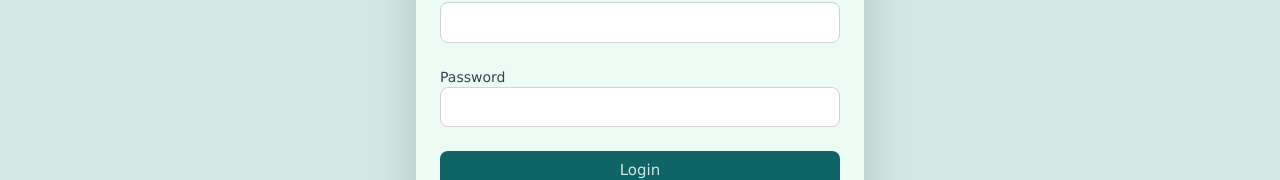
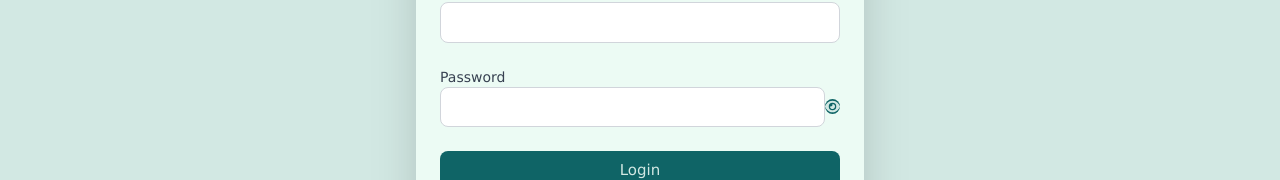
Before and after one commit to Python5-dev/registerFormFrontend, a React (Vite) app: page /login in a window 1280 px wide. Shown: the part 390-570 px from the top of the page. Built offline with nearby package versions, Linux system fonts and the light colour scheme.

Commit message:
Update Login.tsx

```diff
--- a/src/assets/pages/Login.tsx
+++ b/src/assets/pages/Login.tsx
@@ -1,11 +1,15 @@
 "use client";
 
-import { useState } from "react";
+import { FormEvent, useState } from "react";
+import { FaEye } from "react-icons/fa6";
+import { FaEyeLowVision } from "react-icons/fa6";
+
 function Login() {
   const [email, setEmail] = useState("");
   const [password, setPassword] = useState("");
+  const [showPassword, setShowPassword] = useState(false);
 
-  const handleSubmit = (e) => {
+  const handleSubmit = (e:FormEvent<HTMLFormElement>):void => {
     e.preventDefault();
     // Frontend-only and no actual login functionality
     console.log("Logging in with:", { email, password });
@@ -32,17 +36,22 @@ function Login() {
             </div>
 
             <div className="my-6">
-              <label htmlFor="password" className="formLabel">
-                Password
-              </label>
+            <label htmlFor="password" className="formLabel">
+              Password
+            </label>
+            <div className='relative flex items-center'>
               <input
-                type="password"
-                id="password"
+                type={showPassword ? "text": "password"}
+                name="password"
                 value={password}
                 onChange={(e) => setPassword(e.target.value)}
                 required
               />
+              <button type="button" onClick={() => setShowPassword(showPassword ? false : true)} className="eyeButton">
+                {showPassword ? <FaEyeLowVision /> : <FaEye />}
+              </button>
             </div>
+          </div>
 
             <button type="submit" className="formButton">
               Login
```
